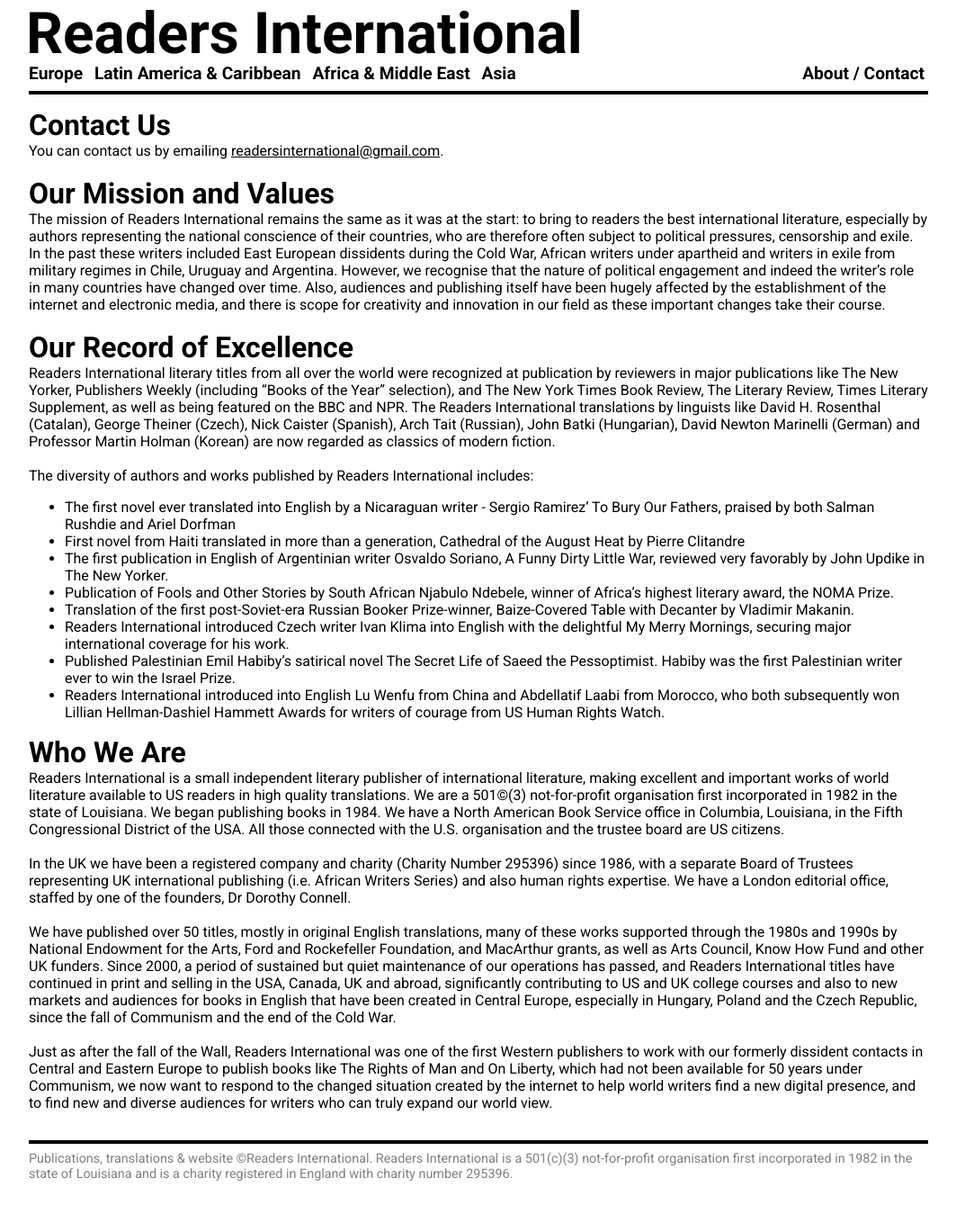
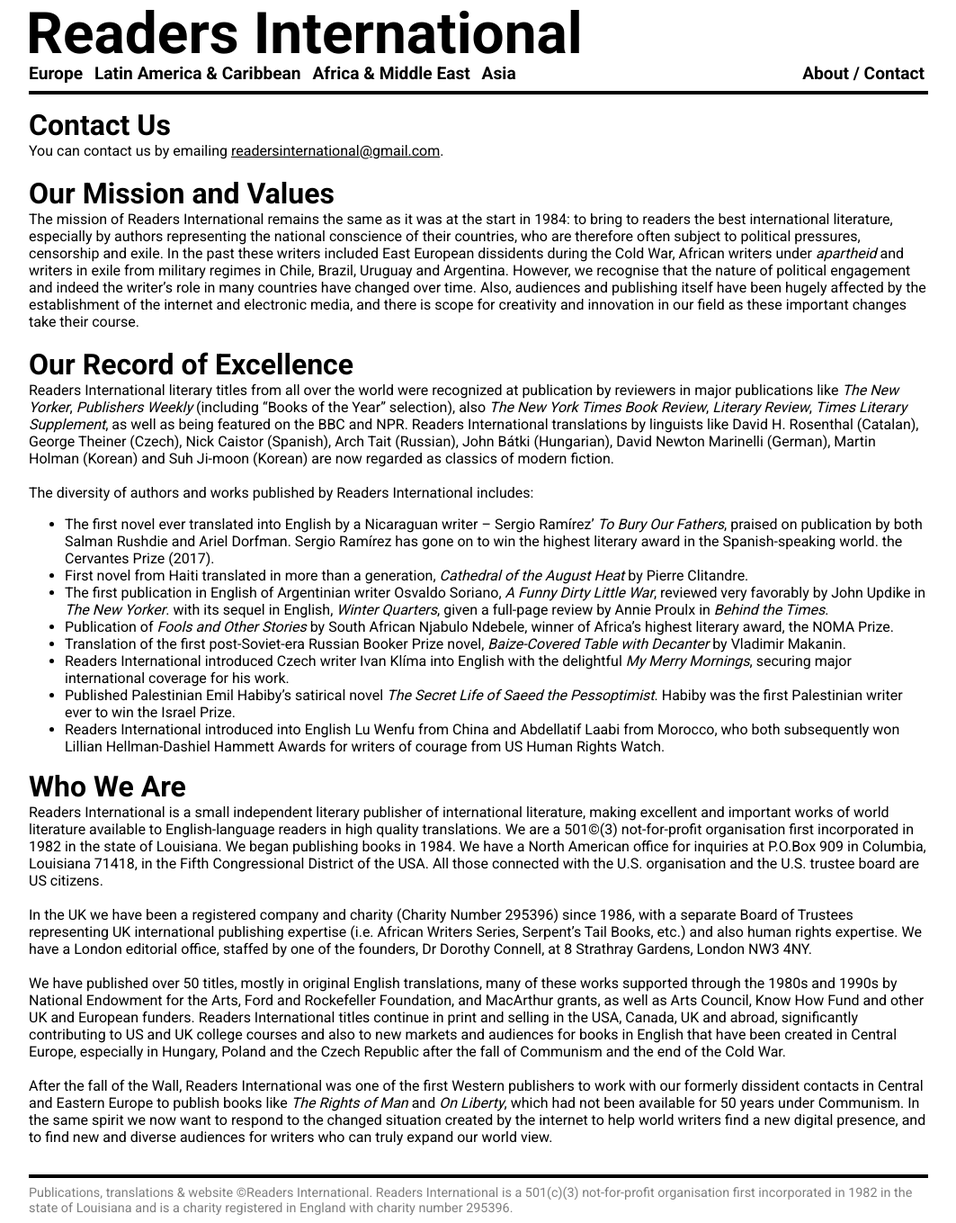
Before and after one commit to readersinternational/readersinternational.org, a Jekyll site: the page built from about-contact.md, in a window 1280 px wide and 1359 px high. Shown: the whole window at 90% size, without its empty margins (108-1171 px from the left). Built offline with Jekyll 4.4.1, drawn with Linux system fonts in a browser that asks for light colours; our own code applies the rules of GitHub Pages for plain Markdown files.

Commit message:
Update about-contact.md

```diff
--- a/about-contact.md
+++ b/about-contact.md
@@ -7,29 +7,29 @@
 <br><br>
 # Our Mission and Values
 
-The mission of Readers International remains the same as it was at the start: to bring to readers the best international literature, especially by authors representing the national conscience of their countries, who are therefore often subject to political pressures, censorship and exile. In the past these writers included East European dissidents during the Cold War, African writers under apartheid and writers in exile from military regimes in Chile, Uruguay and Argentina. However, we recognise that the nature of political engagement and indeed the writer's role in many countries have changed over time. Also, audiences and publishing itself have been hugely affected by the establishment of the internet and electronic media, and there is scope for creativity and innovation in our field as these important changes take their course.
+The mission of Readers International remains the same as it was at the start in 1984: to bring to readers the best international literature, especially by authors representing the national conscience of their countries, who are therefore often subject to political pressures, censorship and exile. In the past these writers included East European dissidents during the Cold War, African writers under *apartheid* and writers in exile from military regimes in Chile, Brazil, Uruguay and Argentina. However, we recognise that the nature of political engagement and indeed the writer's role in many countries have changed over time. Also, audiences and publishing itself have been hugely affected by the establishment of the internet and electronic media, and there is scope for creativity and innovation in our field as these important changes take their course.
 <br><br>
 # Our Record of Excellence
 
-Readers International literary titles from all over the world were recognized at publication by reviewers in major publications like The New Yorker, Publishers Weekly (including “Books of the Year” selection), and The New York Times Book Review, The Literary Review, Times Literary Supplement, as well as being featured on the BBC and NPR. The Readers International translations by linguists like David H. Rosenthal (Catalan), George Theiner (Czech), Nick Caister (Spanish), Arch Tait (Russian), John Batki (Hungarian), David Newton Marinelli (German) and Professor Martin Holman (Korean) are now regarded as classics of modern fiction.
+Readers International literary titles from all over the world were recognized at publication by reviewers in major publications like *The New Yorker*, *Publishers Weekly* (including “Books of the Year” selection), also *The New York Times Book Review*, *Literary Review*, *Times Literary Supplement*, as well as being featured on the BBC and NPR. Readers International translations by linguists like David H. Rosenthal (Catalan), George Theiner (Czech), Nick Caistor (Spanish), Arch Tait (Russian), John Bátki (Hungarian), David Newton Marinelli (German), Martin Holman (Korean) and Suh Ji-moon (Korean) are now regarded as classics of modern fiction.
 <br><br>
 The diversity of authors and works published by Readers International includes:
 
-- The first novel ever translated into English by a Nicaraguan writer - Sergio Ramirez' To Bury Our Fathers, praised by both Salman Rushdie and Ariel Dorfman
-- First novel from Haiti translated in more than a generation, Cathedral of the August Heat by Pierre Clitandre
-- The first publication in English of Argentinian writer Osvaldo Soriano, A Funny Dirty Little War, reviewed very favorably by John Updike in The New Yorker.
-- Publication of Fools and Other Stories by South African Njabulo Ndebele, winner of Africa's highest literary award, the NOMA Prize.
-- Translation of the first post-Soviet-era Russian Booker Prize-winner, Baize-Covered Table with Decanter by Vladimir Makanin.
-- Readers International introduced Czech writer Ivan Klima into English with the delightful My Merry Mornings, securing major international coverage for his work.
-- Published Palestinian Emil Habiby's satirical novel The Secret Life of Saeed the Pessoptimist. Habiby was the first Palestinian writer ever to win the Israel Prize.
+- The first novel ever translated into English by a Nicaraguan writer -- Sergio Ramírez' *To Bury Our Fathers*, praised on publication by both Salman Rushdie and Ariel Dorfman. Sergio Ramírez has gone on to win the highest literary award in the Spanish-speaking world. the Cervantes Prize (2017).
+- First novel from Haiti translated in more than a generation, *Cathedral of the August Heat* by Pierre Clitandre.
+- The first publication in English of Argentinian writer Osvaldo Soriano, *A Funny Dirty Little War*, reviewed very favorably by John Updike in *The New Yorker*. with its sequel in English, *Winter Quarters*, given a full-page review by Annie Proulx in *Behind the Times*.
+- Publication of *Fools and Other Stories* by South African Njabulo Ndebele, winner of Africa's highest literary award, the NOMA Prize.
+- Translation of the first post-Soviet-era Russian Booker Prize novel, *Baize-Covered Table with Decanter* by Vladimir Makanin.
+- Readers International introduced Czech writer Ivan Klíma into English with the delightful *My Merry Mornings*, securing major international coverage for his work.
+- Published Palestinian Emil Habiby's satirical novel *The Secret Life of Saeed the Pessoptimist*. Habiby was the first Palestinian writer ever to win the Israel Prize.
 - Readers International introduced into English Lu Wenfu from China and Abdellatif Laabi from Morocco, who both subsequently won Lillian Hellman-Dashiel Hammett Awards for writers of courage from US Human Rights Watch.
 
 # Who We Are
 
-Readers International is a small independent literary publisher of international literature, making excellent and important works of world literature available to US readers in high quality translations. We are a 501©(3) not-for-profit organisation first incorporated in 1982 in the state of Louisiana. We began publishing books in 1984. We have a North American Book Service office in Columbia, Louisiana, in the Fifth Congressional District of the USA. All those connected with the U.S. organisation and the trustee board are US citizens.
+Readers International is a small independent literary publisher of international literature, making excellent and important works of world literature available to English-language readers in high quality translations. We are a 501©(3) not-for-profit organisation first incorporated in 1982 in the state of Louisiana. We began publishing books in 1984. We have a North American office for inquiries at P.O.Box 909 in Columbia, Louisiana 71418, in the Fifth Congressional District of the USA. All those connected with the U.S. organisation and the U.S. trustee board are US citizens.
 <br><br>
-In the UK we have been a registered company and charity (Charity Number 295396) since 1986, with a separate Board of Trustees representing UK international publishing (i.e. African Writers Series) and also human rights expertise. We have a London editorial office, staffed by one of the founders, Dr Dorothy Connell.
+In the UK we have been a registered company and charity (Charity Number 295396) since 1986, with a separate Board of Trustees representing UK international publishing expertise (i.e. African Writers Series, Serpent's Tail Books, etc.) and also human rights expertise. We have a London editorial office, staffed by one of the founders, Dr Dorothy Connell, at 8 Strathray Gardens, London NW3 4NY.
 <br><br>
-We have published over 50 titles, mostly in original English translations, many of these works supported through the 1980s and 1990s by National Endowment for the Arts, Ford and Rockefeller Foundation, and MacArthur grants, as well as Arts Council, Know How Fund and other UK funders. Since 2000, a period of sustained but quiet maintenance of our operations has passed, and Readers International titles have continued in print and selling in the USA, Canada, UK and abroad, significantly contributing to US and UK college courses and also to new markets and audiences for books in English that have been created in Central Europe, especially in Hungary, Poland and the Czech Republic, since the fall of Communism and the end of the Cold War.
+We have published over 50 titles, mostly in original English translations, many of these works supported through the 1980s and 1990s by National Endowment for the Arts, Ford and Rockefeller Foundation, and MacArthur grants, as well as Arts Council, Know How Fund and other UK and European funders. Readers International titles continue in print and selling in the USA, Canada, UK and abroad, significantly contributing to US and UK college courses and also to new markets and audiences for books in English that have been created in Central Europe, especially in Hungary, Poland and the Czech Republic after the fall of Communism and the end of the Cold War.
 <br><br>
-Just as after the fall of the Wall, Readers International was one of the first Western publishers to work with our formerly dissident contacts in Central and Eastern Europe to publish books like The Rights of Man and On Liberty, which had not been available for 50 years under Communism, we now want to respond to the changed situation created by the internet to help world writers find a new digital presence, and to find new and diverse audiences for writers who can truly expand our world view.
+After the fall of the Wall, Readers International was one of the first Western publishers to work with our formerly dissident contacts in Central and Eastern Europe to publish books like *The Rights of Man* and *On Liberty*, which had not been available for 50 years under Communism. In the same spirit we now want to respond to the changed situation created by the internet to help world writers find a new digital presence, and to find new and diverse audiences for writers who can truly expand our world view.
```
